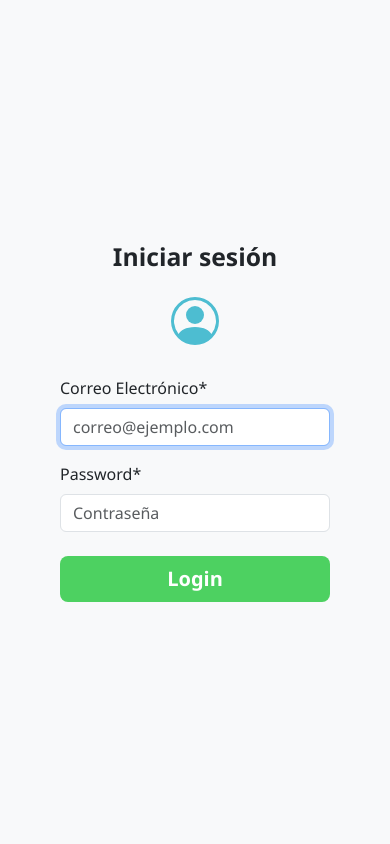
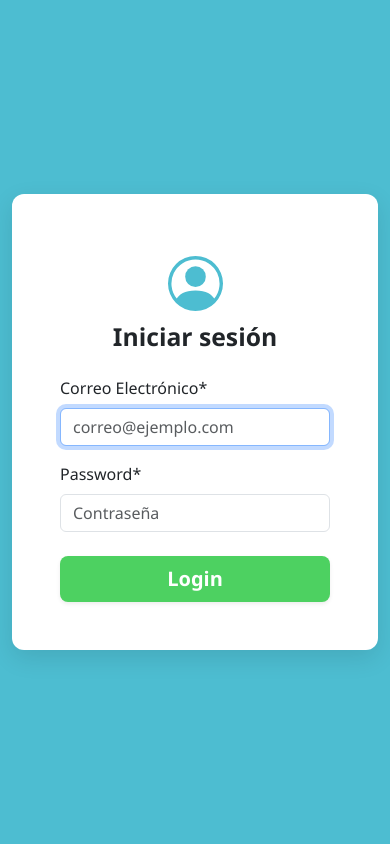
Before and after one commit to KlingerMichSena/Tesis_math_app, a Django app: page / in a window 390 px wide. Run offline with Django 5.2, Linux system fonts and the light colour scheme; some libraries are stand-ins or nearby versions.

Commit message:
Login terminado
Se acomodan las medidas de los containers y la imagen en el login.

```diff
--- a/tesis_math_app/tesis_math_app/settings.py
+++ b/tesis_math_app/tesis_math_app/settings.py
@@ -129,6 +129,11 @@ USE_TZ = True
 
 STATIC_URL = 'static/'
 
+# Directorios donde Django buscará archivos estáticos adicionales
+STATICFILES_DIRS = [
+    BASE_DIR / "static",
+]
+
 # Framework de CSS para formularios
 CRISPY_ALLOWED_TEMPLATE_PACKS = "bootstrap5"
 CRISPY_TEMPLATE_PACK = "bootstrap5"
--- a/tesis_math_app/web/templates/web/login.html
+++ b/tesis_math_app/web/templates/web/login.html
@@ -13,14 +13,15 @@
             height: 100%;
             margin: 0;
             font-family: 'Segoe UI', Tahoma, Geneva, Verdana, sans-serif;
-            background-color: #f8f9fa;
+            background-color: #4DBDD1;
         }
         .bg-image {
             /* Aqui se inserta el logo del login */
             background-image: url('{% static "img/logo_login.png" %}');
             background-size: cover;
-            background-position: center;
+            background-position: left;
             background-repeat: no-repeat;
+            background-color: #0b1118; /* Agregado por si la imagen tiene transparencias */
             height: 100vh;
         }
         .login-container {
@@ -28,8 +29,12 @@
         }
         .form-section {
             padding: 3rem;
-            max-width: 450px;
+            max-width: 420px;
             width: 100%;
+            /* Estilos del cuadro */
+            background-color: #ffffff;
+            border-radius: 12px;
+            box-shadow: 0px 8px 24px rgba(0, 0, 0, 0.1); /* Sombra elegante */
         }
         .btn-custom {
             /* Color verde principal del proyecto */
@@ -37,6 +42,7 @@
             color: white;
             font-weight: bold;
             border: none;
+            border-radius: 8px; /* Botón ligeramente redondeado */
         }
         .btn-custom:hover {
             /* Tono variante de la paleta */
@@ -46,7 +52,7 @@
         .icon-user {
             font-size: 3rem;
             color: #4DBDD1; /* Tono cian de la paleta */
-            margin-bottom: 1rem;
+            margin-bottom: 0.5rem;
         }
         .link-custom {
             color: #4DBDD1;
@@ -59,32 +65,34 @@
 </head>
 <body>
 
-<div class="container-fluid">
-    <div class="row login-container">
-        <div class="col-md-6 col-lg-7 d-none d-md-block bg-image">
-            </div>
+<div class="container-fluid p-0">
+    <div class="row m-0 login-container">
+        <div class="col-md-6 col-lg-6 d-none d-md-block bg-image">
+        </div>
 
-        <div class="col-md-6 col-lg-5 d-flex align-items-center justify-content-center">
+        <div class="col-md-6 col-lg-6 d-flex align-items-center justify-content-center">
+
             <div class="form-section text-center">
 
-                <h2 class="mb-2 fw-bold">Iniciar sesión</h2>
                 <div class="icon-user">
-                    <svg xmlns="http://www.w3.org/2000/svg" width="48" height="48" fill="currentColor" class="bi bi-person-circle" viewBox="0 0 16 16">
+                    <svg xmlns="http://www.w3.org/2000/svg" width="55" height="55" fill="currentColor" class="bi bi-person-circle" viewBox="0 0 16 16">
                         <path d="M11 6a3 3 0 1 1-6 0 3 3 0 0 1 6 0z"/>
                         <path fill-rule="evenodd" d="M0 8a8 8 0 1 1 16 0A8 8 0 0 1 0 8zm8-7a7 7 0 0 0-5.468 11.37C3.242 11.226 4.805 10 8 10s4.757 1.225 5.468 2.37A7 7 0 0 0 8 1z"/>
                     </svg>
                 </div>
+                <h2 class="mb-4 fw-bold text-dark">Iniciar sesión</h2>
 
-                <form method="POST" class="mt-4 text-start">
+                <form method="POST" class="mt-3 text-start">
                     {% csrf_token %}
 
                     {{ form|crispy }}
 
                     <div class="d-grid gap-2 mt-4">
-                        <button type="submit" class="btn btn-custom btn-lg">Login</button>
+                        <button type="submit" class="btn btn-custom btn-lg shadow-sm">Login</button>
                     </div>
                 </form>
-            </div>
+
+                </div>
         </div>
     </div>
 </div>
```
Also changed, not shown: 1 other file.
